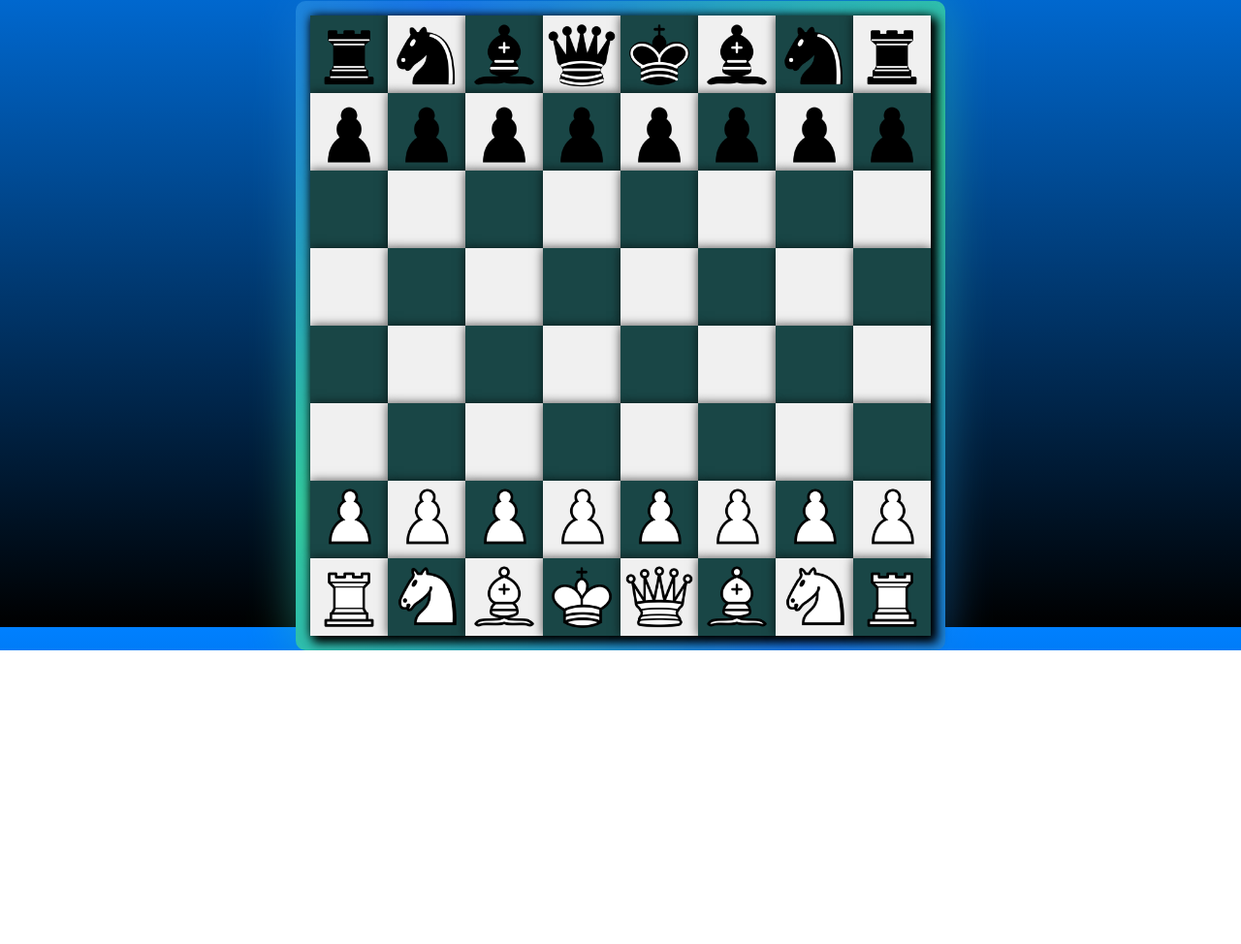
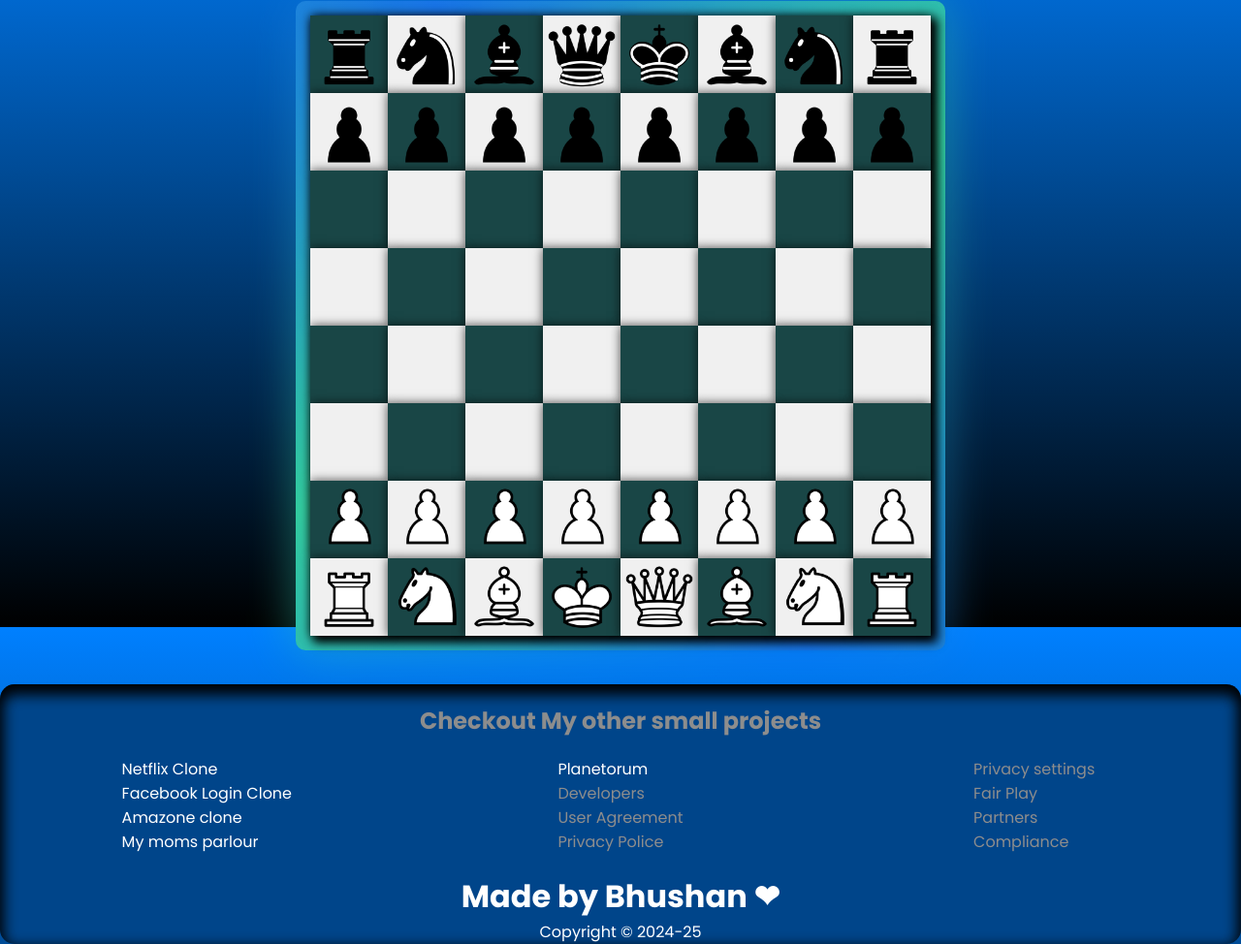
Before and after one commit to BhushanPatil2882001/chess-board, a plain HTML site: page index.html in a window 1280 px wide. Shown: the part 153-1127 px from the top of the page at 97% size. Before the commit the page ends 824 px from the top, so only its background shows below. Drawn offline with Linux system fonts and the light colour scheme.

Commit message:
footer and minor fixes

```diff
--- /dev/null
+++ b/assets/css/footer.css
@@ -0,0 +1,59 @@
+:root{
+    --text-color: #ffffff;
+    --background-clr:rgb(0, 69, 138);
+    --box-shadow: 0px 7px 14px 4px rgba(0,0,0,0.98) inset;
+    --sec-text-clr: #8d8d8d;
+}
+
+
+
+.about{
+    border-radius: 15px;
+    max-width: 1322px;
+    margin: auto;
+    margin-top: 50px;
+    color: var(--text-color);
+    background: var(--background-clr);
+    box-shadow: var(--box-shadow);
+}
+
+.start{
+    display: flex;
+    align-items: center;
+    justify-content: center;
+    color: var(--sec-text-clr);
+    padding-top: 20px;
+}
+
+
+.columns{
+    display: grid;
+    grid-template-columns: 1fr 1fr 1fr;
+    color: var(--sec-text-clr);
+}
+
+.columns a{
+    color: var(--text-color);
+}
+
+
+.column{
+    padding: 20px;
+    display: flex;
+    align-items: center;
+    justify-content: center;
+}
+
+.column ul li{
+    cursor: pointer;
+}
+.column ul li:hover{
+    text-decoration: underline;
+}
+
+.end{
+    display: flex;
+    flex-direction: column;
+    align-items: center;
+    justify-content: center;
+}
--- a/assets/css/style.css
+++ b/assets/css/style.css
@@ -2,7 +2,7 @@
 
 :root {
     /* Navbar Colors */
-    --logo-clr: rgb(255, 255, 255);
+    --logo-clr: lightblue;
     --nav-text-color: rgb(255, 255, 255);
     /* Hover Effects */
     --hover-bg-clr: black;
@@ -221,7 +221,8 @@ section {
 }
 
 .square:active {
-    scale: 0.95;
+    transform:scale(0.9);
+    border-radius: 10px;
 }
 
 .black {
--- a/index.html
+++ b/index.html
@@ -7,6 +7,7 @@
     <link rel="shortcut icon" href="./assets/images/queen.png" type="image/x-icon">
     <!-- Stylesheets -->
     <link rel="stylesheet" href="./assets/css/style.css">
+    <link rel="stylesheet" href="./assets/css/footer.css">
 </head>
 <body>
     <header>
@@ -122,5 +123,42 @@
             </div>
         </section>
     </main>
+    <footer>
+        <div class="about">
+            <div class="start">
+                <h2>Checkout My other small projects</h2>
+            </div>
+            <div class="columns">
+                <div class="column column-1">
+                    <ul>
+                        <li><a href="https://bhushanpatil2882001.github.io/Netflix-clone/">Netflix Clone</a></li>
+                        <li><a href="https://bhushanpatil2882001.github.io/Facebook-login-page/">Facebook Login Clone</a></li>
+                        <li><a href="https://bhushanpatil2882001.github.io/Amazon-clone/">Amazone clone</a></li>
+                        <li><a href="https://bhushanpatil2882001.github.io/pooja_beauty_parlour/">My moms parlour</a></li>
+                    </ul>
+                </div>
+                <div class="column column-2">
+                    <ul>
+                        <li class="available"><a href="https://bhushanpatil2882001.github.io/Planetorium/">Planetorum</a></li>
+                        <li>Developers</li>
+                        <li>User Agreement</li>
+                        <li>Privacy Police</li>
+                    </ul>
+                </div>
+                <div class="column column-3">
+                    <ul>
+                        <li>Privacy settings</li>
+                        <li>Fair Play</li>
+                        <li>Partners</li>
+                        <li>Compliance</li>
+                    </ul>
+                </div>
+            </div>
+            <div class="end">
+                <h1>Made by Bhushan ❤</h1>
+                <p>Copyright &copy; 2024-25</p>
+            </div>
+        </div>
+    </footer>
 </body>
 </html>
```
